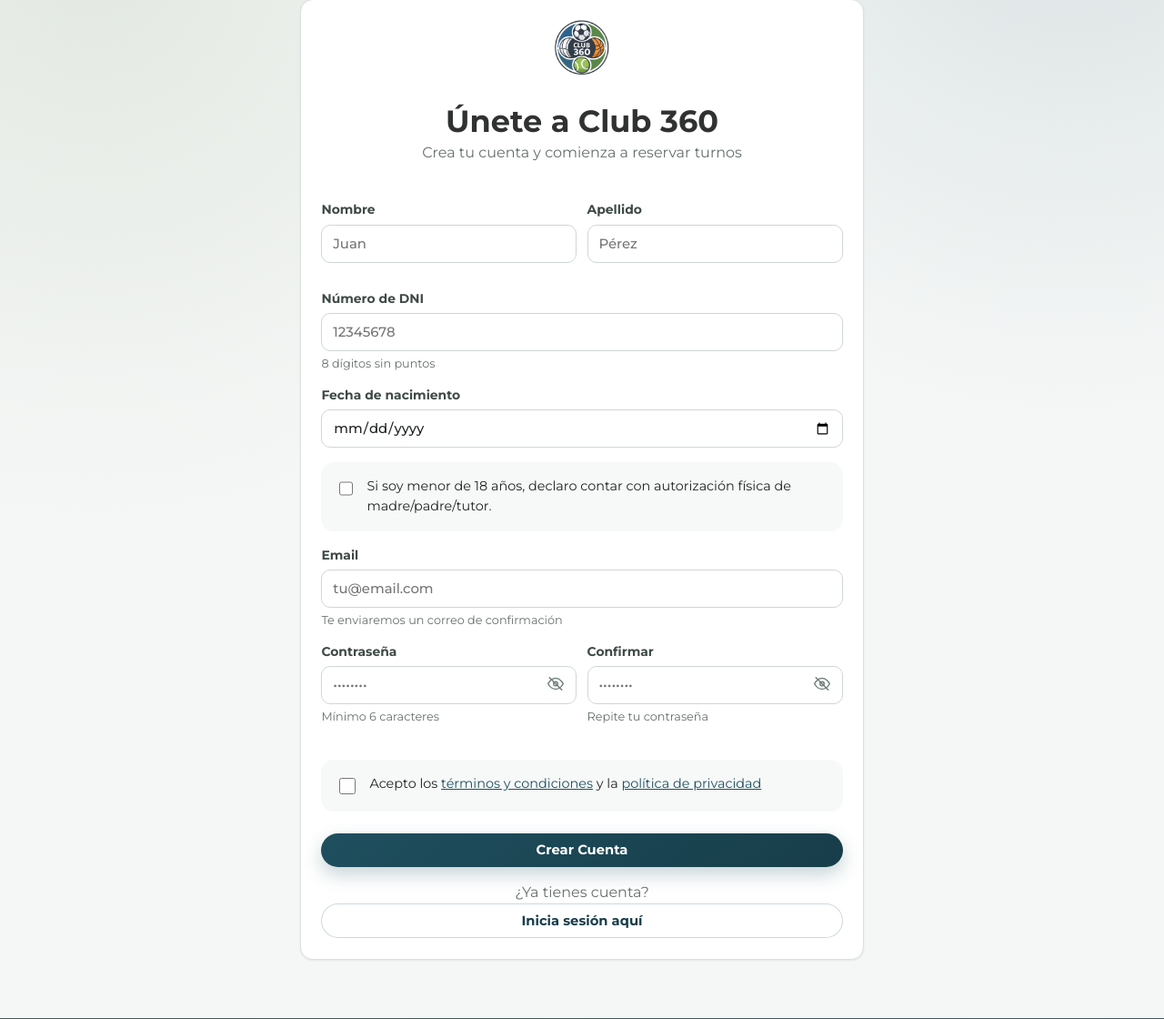
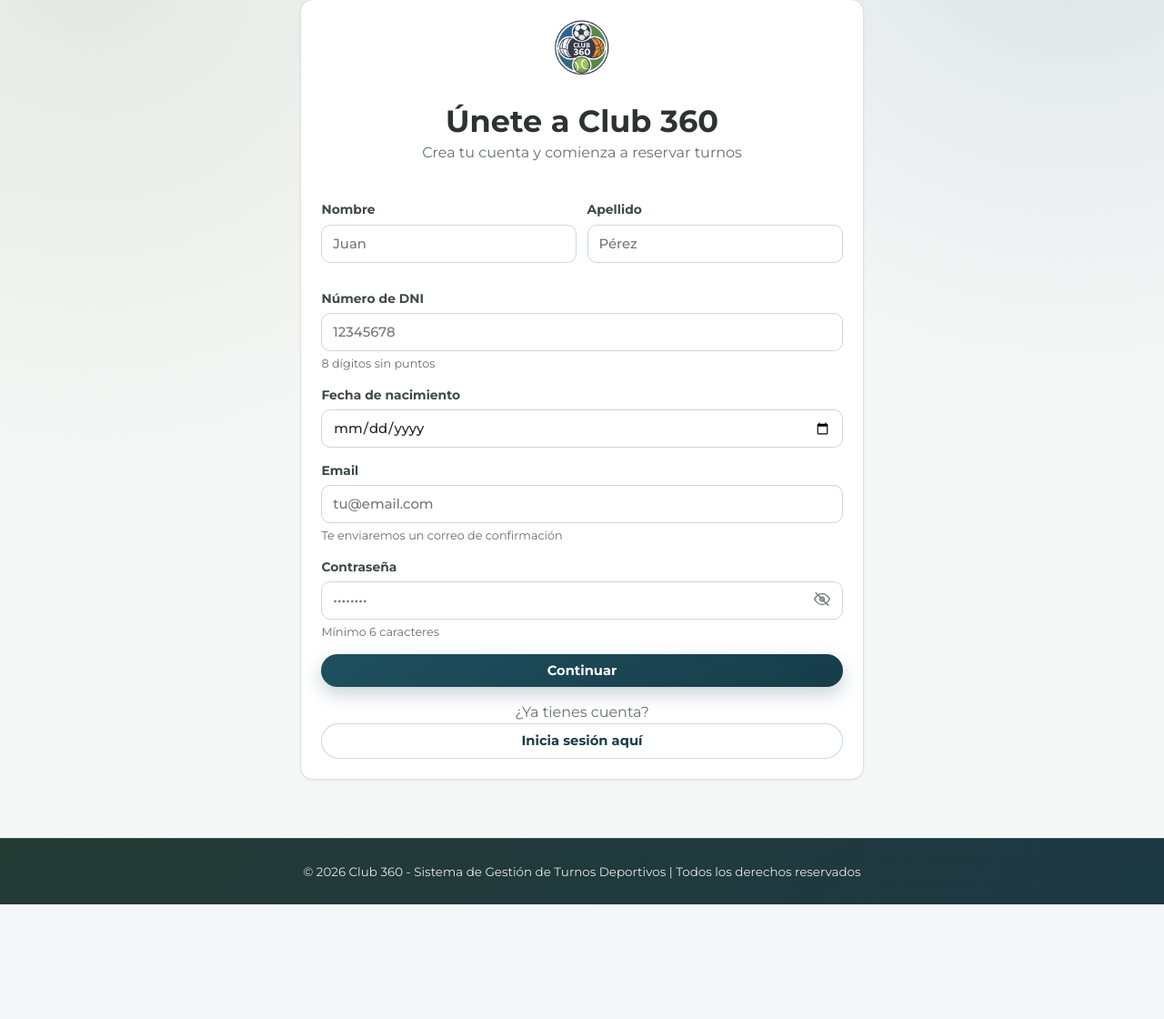
Before and after one commit to SantiTose/Club360, a Flask app: page /auth/register in a window 1280 px wide. Shown: the part 148-1268 px from the top of the page at 91% size. After the commit the page ends 1142 px from the top, so only its background shows below. Run offline with Flask 3, Linux system fonts and the light colour scheme.

Commit message:
Ajustar registro y tarjeta de credito

```diff
--- a/templates/auth/register.html
+++ b/templates/auth/register.html
@@ -12,6 +12,7 @@
         </div>
 
         <form method="POST" class="auth-form">
+            <div class="register-step" data-register-step="1">
             <!-- Nombre y Apellido en una fila -->
             <div class="form-group-row">
                 <div class="form-group">
@@ -82,17 +83,6 @@
                 {% endif %}
             </div>
 
-            <div style="display: flex; align-items: flex-start; gap: 0.75rem; margin: 1rem 0; padding: 1rem; background: var(--gray-50); border-radius: var(--radius);">
-                <input type="checkbox" id="autorizacion_menor" name="autorizacion_menor" {% if form_data.get('autorizacion_menor') %}checked{% endif %} style="width: 18px; height: 18px; margin-top: 0.25rem; cursor: pointer;">
-                <label for="autorizacion_menor" style="font-size: 0.9rem; cursor: pointer;">
-                    Si soy menor de 18 años, declaro contar con autorización física de madre/padre/tutor.
-                </label>
-            </div>
-            {% if field_errors.get('autorizacion_menor') %}
-                <small class="form-text error">{{ field_errors['autorizacion_menor'] }}</small>
-            {% endif %}
-
-            <!-- Email -->
             <div class="form-group">
                 <label for="email" class="form-label">Email</label>
                 <input
@@ -112,8 +102,6 @@
                 {% endif %}
             </div>
 
-            <!-- Contraseña y Confirmación en una fila -->
-            <div class="form-group-row">
             <div class="form-group">
                 <label for="password" class="form-label">Contraseña</label>
                 <div class="password-input-group">
@@ -125,7 +113,6 @@
                         placeholder="••••••••"
                         minlength="6"
                         required
-                            oninput="validatePasswords()"
                     >
                     <button type="button" class="password-toggle" onclick="togglePassword('password', this)">
                         <svg class="eye-icon" width="18" height="18" viewBox="0 0 24 24" fill="none" stroke="currentColor" stroke-width="2">
@@ -142,47 +129,41 @@
                 {% endif %}
             </div>
 
-                <div class="form-group">
-                    <label for="password_confirm" class="form-label">Confirmar</label>
-                    <div class="password-input-group">
-                        <input
-                            type="password"
-                            id="password_confirm"
-                            name="password_confirm"
-                            class="form-control {% if field_errors.get('password_confirm') %}is-invalid{% endif %}"
-                            placeholder="••••••••"
-                            minlength="6"
-                            required
-                            oninput="validatePasswords()"
-                        >
-                        <button type="button" class="password-toggle" onclick="togglePassword('password_confirm', this)">
-                            <svg class="eye-icon" width="18" height="18" viewBox="0 0 24 24" fill="none" stroke="currentColor" stroke-width="2">
-                                <path d="M1 12s4-8 11-8 11 8 11 8-4 8-11 8-11-8-11-8z"></path>
-                                <circle cx="12" cy="12" r="3"></circle>
-                                <path class="eye-slash" d="M3 3l18 18" stroke-linecap="round"></path>
-                            </svg>
+            <button type="button" class="btn btn-primary btn-block" id="register-next-step">
+                Continuar
             </button>
             </div>
-                    {% if field_errors.get('password_confirm') %}
-                        <small class="form-text error" id="password-match-text">{{ field_errors['password_confirm'] }}</small>
+
+            <div class="register-step" data-register-step="2" style="display: none;">
+                <div class="form-group">
+                    <label for="tarjeta_credito" class="form-label">Tarjeta de crédito</label>
+                    <input
+                        type="text"
+                        id="tarjeta_credito"
+                        name="tarjeta_credito"
+                        class="form-control {% if field_errors.get('tarjeta_credito') %}is-invalid{% endif %}"
+                        placeholder="4111 1111 1111 1111"
+                        value="{{ form_data.get('tarjeta_credito', '') }}"
+                        inputmode="numeric"
+                        autocomplete="cc-number"
+                        required
+                    >
+                    {% if field_errors.get('tarjeta_credito') %}
+                        <small class="form-text error">{{ field_errors['tarjeta_credito'] }}</small>
                     {% else %}
-                        <small class="form-text" id="password-match-text">Repite tu contraseña</small>
+                        <small class="form-text">Solo se guardan marca y últimos 4 dígitos.</small>
                     {% endif %}
-                    <small class="form-text error" id="password-error" style="display: none;">Las contraseñas no coinciden</small>
-                </div>
                 </div>
 
-            <!-- Terms and conditions -->
-            <div style="display: flex; align-items: flex-start; gap: 0.75rem; margin: 1.5rem 0; padding: 1rem; background: var(--gray-50); border-radius: var(--radius);">
-                <input type="checkbox" id="terms" name="terms" required style="width: 18px; height: 18px; margin-top: 0.25rem; cursor: pointer;">
-                <label for="terms" style="font-size: 0.9rem; cursor: pointer;">
-                    Acepto los <a href="#" style="text-decoration: underline;">términos y condiciones</a> y la <a href="#" style="text-decoration: underline;">política de privacidad</a>
-                </label>
-            </div>
-
+                <div class="button-group" style="display: grid; grid-template-columns: 1fr 1fr; gap: .75rem;">
+                    <button type="button" class="btn btn-secondary btn-block" id="register-prev-step">
+                        Volver
+                    </button>
                     <button type="submit" class="btn btn-primary btn-block">
                         Crear Cuenta
                     </button>
+                </div>
+            </div>
         </form>
 
         <div class="auth-divider">
@@ -208,32 +189,24 @@ function togglePassword(fieldId, button) {
     }
 }
 
-function validatePasswords() {
-    const password = document.getElementById('password').value;
-    const passwordConfirm = document.getElementById('password_confirm').value;
-    const errorElement = document.getElementById('password-error');
-    const matchText = document.getElementById('password-match-text');
-    const submitBtn = document.querySelector('button[type="submit"]');
+function setRegisterStep(step) {
+    document.querySelectorAll('[data-register-step]').forEach((section) => {
+        section.style.display = section.dataset.registerStep === String(step) ? 'block' : 'none';
+    });
+}
 
-    if (passwordConfirm.length > 0) {
-        if (password === passwordConfirm) {
-            errorElement.style.display = 'none';
-            matchText.style.display = 'block';
-            matchText.textContent = 'Las contraseñas coinciden';
-            matchText.style.color = '#10b981';
-            submitBtn.disabled = false;
-        } else {
-            errorElement.style.display = 'block';
-            matchText.style.display = 'none';
-            submitBtn.disabled = true;
+function validateRegisterStepOne() {
+    const firstStep = document.querySelector('[data-register-step="1"]');
+    const fields = firstStep.querySelectorAll('input[required]');
+
+    for (const field of fields) {
+        if (!field.checkValidity()) {
+            field.reportValidity();
+            return false;
         }
-    } else {
-        errorElement.style.display = 'none';
-        matchText.style.display = 'block';
-        matchText.textContent = 'Repite tu contraseña';
-        matchText.style.color = 'var(--gray-500)';
-        submitBtn.disabled = false;
     }
+
+    return true;
 }
 
 document.addEventListener('DOMContentLoaded', function() {
@@ -246,13 +219,33 @@ document.addEventListener('DOMContentLoaded', function() {
     });
 
     const form = document.querySelector('.auth-form');
+    const nextStepButton = document.getElementById('register-next-step');
+    const prevStepButton = document.getElementById('register-prev-step');
+    let currentStep = {% if field_errors.get('tarjeta_credito') and field_errors|length == 1 %}2{% else %}1{% endif %};
+    setRegisterStep(currentStep);
+
+    nextStepButton.addEventListener('click', function() {
+        if (validateRegisterStepOne()) {
+            currentStep = 2;
+            setRegisterStep(currentStep);
+            document.getElementById('tarjeta_credito').focus();
+        }
+    });
+
+    prevStepButton.addEventListener('click', function() {
+        currentStep = 1;
+        setRegisterStep(currentStep);
+        document.getElementById('nombre').focus();
+    });
+
     form.addEventListener('submit', function(e) {
-        const password = document.getElementById('password').value;
-        const passwordConfirm = document.getElementById('password_confirm').value;
-
-        if (password !== passwordConfirm) {
+        if (currentStep === 1) {
             e.preventDefault();
-            document.getElementById('password-error').style.display = 'block';
+            if (validateRegisterStepOne()) {
+                currentStep = 2;
+                setRegisterStep(currentStep);
+                document.getElementById('tarjeta_credito').focus();
+            }
             return false;
         }
     });
--- a/website/auth/routes.py
+++ b/website/auth/routes.py
@@ -39,6 +39,40 @@ def _edad(fecha_nacimiento):
     return hoy.year - fecha_nacimiento.year - ((hoy.month, hoy.day) < (fecha_nacimiento.month, fecha_nacimiento.day))
 
 
+def _tarjeta_es_valida(numero):
+    total = 0
+    invertir = numero[::-1]
+    for index, caracter in enumerate(invertir):
+        digito = int(caracter)
+        if index % 2 == 1:
+            digito *= 2
+            if digito > 9:
+                digito -= 9
+        total += digito
+    return total % 10 == 0
+
+
+def _marca_tarjeta(numero):
+    if numero.startswith('4'):
+        return 'Visa'
+    if numero[:2] in {'51', '52', '53', '54', '55'} or 2221 <= int(numero[:4]) <= 2720:
+        return 'Mastercard'
+    if numero[:2] in {'34', '37'}:
+        return 'American Express'
+    return 'Tarjeta'
+
+
+def _normalizar_tarjeta_credito(tarjeta_raw):
+    numero = re.sub(r'\D', '', tarjeta_raw or '')
+    if not numero:
+        return None, None, 'Debes ingresar una tarjeta de crédito'
+    if len(numero) < 13 or len(numero) > 19:
+        return None, None, 'La tarjeta debe tener entre 13 y 19 dígitos'
+    if not _tarjeta_es_valida(numero):
+        return None, None, 'El número de tarjeta no es válido'
+    return _marca_tarjeta(numero), numero[-4:], None
+
+
 @auth_bp.route('/register', methods=['GET', 'POST'])
 def register():
     """Registrar nuevo usuario."""
@@ -47,10 +81,9 @@ def register():
         apellido = request.form.get('apellido', '').strip()
         dni = request.form.get('dni', '').strip()
         fecha_nacimiento_raw = request.form.get('fecha_nacimiento', '').strip()
-        autorizacion_menor = request.form.get('autorizacion_menor') == 'on'
+        tarjeta_credito_raw = request.form.get('tarjeta_credito', '').strip()
         email = request.form.get('email', '').strip().lower()
         password = request.form.get('password', '')
-        password_confirm = request.form.get('password_confirm', '')
 
         # Diccionario de errores por campo
         field_errors = {}
@@ -69,17 +102,18 @@ def register():
         if not fecha_nacimiento:
             field_errors['fecha_nacimiento'] = 'Debes ingresar una fecha de nacimiento válida'
         else:
-            if _edad(fecha_nacimiento) < 18 and not autorizacion_menor:
-                field_errors['autorizacion_menor'] = 'Si eres menor de 18, debes registrar autorización'
+            if _edad(fecha_nacimiento) < 18:
+                field_errors['fecha_nacimiento'] = 'Solo pueden registrarse mayores de edad'
+
+        tarjeta_marca, tarjeta_ultimos4, error_tarjeta = _normalizar_tarjeta_credito(tarjeta_credito_raw)
+        if error_tarjeta:
+            field_errors['tarjeta_credito'] = error_tarjeta
 
         if not email or not re.match(r'^[^\s@]+@[^\s@]+\.[^\s@]+$', email):
             field_errors['email'] = 'El email no es válido'
 
         if len(password) < 6:
             field_errors['password'] = 'La contraseña debe tener al menos 6 caracteres'
-
-        if password != password_confirm:
-            field_errors['password_confirm'] = 'Las contraseñas no coinciden'
 
         # Verificar duplicados
         if not field_errors.get('email') and Usuario.query.filter_by(email=email).first():
@@ -97,7 +131,7 @@ def register():
                                      'apellido': apellido,
                                      'dni': dni,
                                      'fecha_nacimiento': fecha_nacimiento_raw,
-                                     'autorizacion_menor': autorizacion_menor,
+                                     'tarjeta_credito': tarjeta_credito_raw,
                                      'email': email
                                  })
 
@@ -107,7 +141,9 @@ def register():
                 apellido=apellido,
                 dni=dni,
                 fecha_nacimiento=fecha_nacimiento,
-                autorizacion_menor=autorizacion_menor,
+                autorizacion_menor=False,
+                tarjeta_credito_marca=tarjeta_marca,
+                tarjeta_credito_ultimos4=tarjeta_ultimos4,
                 email=email,
                 password=generate_password_hash(password),
                 tipo_usuario=TipoUsuario.CLIENTE,
@@ -129,7 +165,7 @@ def register():
                                      'apellido': apellido,
                                      'dni': dni,
                                      'fecha_nacimiento': fecha_nacimiento_raw,
-                                     'autorizacion_menor': autorizacion_menor,
+                                     'tarjeta_credito': tarjeta_credito_raw,
                                      'email': email
                                  })
 
@@ -230,7 +266,7 @@ def crear_usuario():
         apellido = request.form.get('apellido', '').strip()
         dni = request.form.get('dni', '').strip()
         fecha_nacimiento_raw = request.form.get('fecha_nacimiento', '').strip()
-        autorizacion_menor = request.form.get('autorizacion_menor') == 'on'
+        tarjeta_credito_raw = request.form.get('tarjeta_credito', '').strip()
         email = request.form.get('email', '').strip().lower()
         tipo_usuario = request.form.get('tipo_usuario', TipoUsuario.CLIENTE)
 
@@ -244,16 +280,22 @@ def crear_usuario():
         fecha_nacimiento = _parsear_fecha_nacimiento(fecha_nacimiento_raw)
         if not fecha_nacimiento:
             field_errors['fecha_nacimiento'] = 'Debes ingresar una fecha de nacimiento válida'
+        elif _edad(fecha_nacimiento) < 18:
+            field_errors['fecha_nacimiento'] = 'Solo pueden registrarse mayores de edad'
         if not email or not re.match(r'^[^\s@]+@[^\s@]+\.[^\s@]+$', email):
             field_errors['email'] = 'El email no es válido'
+
+        tarjeta_marca, tarjeta_ultimos4, error_tarjeta = (None, None, None)
+        if tipo_usuario == TipoUsuario.CLIENTE:
+            tarjeta_marca, tarjeta_ultimos4, error_tarjeta = _normalizar_tarjeta_credito(tarjeta_credito_raw)
+            if error_tarjeta:
+                field_errors['tarjeta_credito'] = error_tarjeta
 
         tipos_permitidos = {TipoUsuario.CLIENTE}
         if _es_admin(current_user):
             tipos_permitidos.update({TipoUsuario.EMPLEADO, TipoUsuario.ADMINISTRADOR})
         if tipo_usuario not in tipos_permitidos:
             field_errors['tipo_usuario'] = 'No puedes crear este tipo de usuario'
-        if tipo_usuario == TipoUsuario.CLIENTE and fecha_nacimiento and _edad(fecha_nacimiento) < 18 and not autorizacion_menor:
-            field_errors['autorizacion_menor'] = 'Para clientes menores de 18 debes registrar autorización'
 
         if Usuario.query.filter_by(email=email).first():
             field_errors['email'] = 'El email ya está registrado'
@@ -269,7 +311,7 @@ def crear_usuario():
                     'apellido': apellido,
                     'dni': dni,
                     'fecha_nacimiento': fecha_nacimiento_raw,
-                    'autorizacion_menor': autorizacion_menor,
+                    'tarjeta_credito': tarjeta_credito_raw,
                     'email': email,
                     'tipo_usuario': tipo_usuario,
                 },
@@ -283,7 +325,9 @@ def crear_usuario():
             apellido=apellido,
             dni=dni,
             fecha_nacimiento=fecha_nacimiento,
-            autorizacion_menor=autorizacion_menor,
+            autorizacion_menor=False,
+            tarjeta_credito_marca=tarjeta_marca,
+            tarjeta_credito_ultimos4=tarjeta_ultimos4,
             email=email,
             password=generate_password_hash(password_temporal),
             tipo_usuario=tipo_usuario,
--- a/website/models.py
+++ b/website/models.py
@@ -36,6 +36,8 @@ class Usuario(UserMixin, db.Model):
     dni = db.Column(db.String(20), unique=True, nullable=False)
     fecha_nacimiento = db.Column(db.Date, nullable=True)
     autorizacion_menor = db.Column(db.Boolean, nullable=False, default=False)
+    tarjeta_credito_marca = db.Column(db.String(20))
+    tarjeta_credito_ultimos4 = db.Column(db.String(4))
     email = db.Column(db.String(120), unique=True, nullable=False)
     password = db.Column(db.String(255), nullable=False)
     tipo_usuario = db.Column(db.String(20), nullable=False, default=TipoUsuario.CLIENTE)
```
Also changed, not shown: templates/auth/crear_usuario.html (+9 -8 lines), website/__init__.py (+20 -0 lines). Lines whose indentation alone changed are shown as unchanged.
